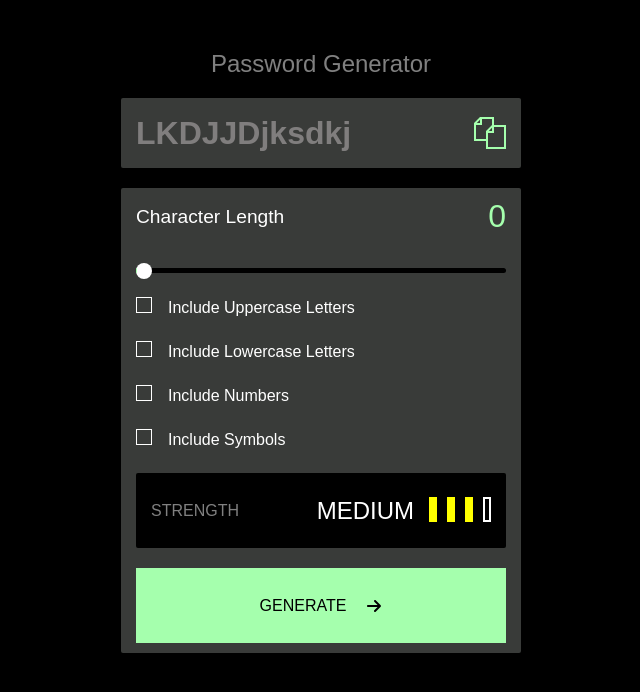
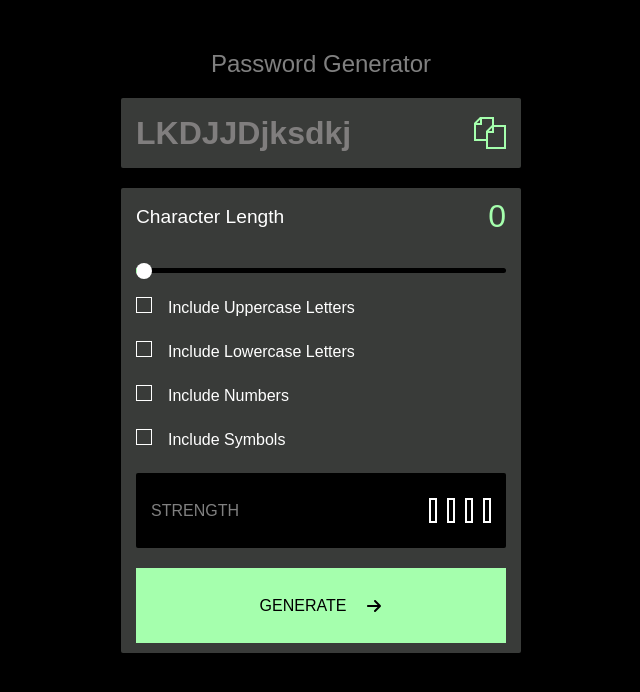
Before and after one commit to Volkus80/PassCreator, a React (Create React App) app: page / in a window 1280 px wide. Shown: the top 692 px of the page, without its empty margins (319-959 px from the left). Built offline with nearby package versions, Linux system fonts and the light colour scheme.

Commit message:
added range description

```diff
--- a/src/App.jsx
+++ b/src/App.jsx
@@ -14,10 +14,16 @@ import Range from "./components/Range";
 import Text from "./UI/Text";
 import ProgressBar from "./components/ProgressBar";
 import GenButton from "./components/GenButton";
+import { selectNumbers } from "./store/numbers/numbersSelectors";
+import { selectSymbols } from "./store/symbols/symbolsSelectors";
+import { setNumbers } from "./store/numbers/numbersActions";
+import { setSymbols } from "./store/symbols/symbolsActions";
 
 export default function App() {
     const upper = useSelector(selectUpperCase);
     const lower = useSelector(selectLowerCase);
+    const numbers = useSelector(selectNumbers);
+    const symbols = useSelector(selectSymbols);
     const dispatch = useDispatch();
     return (
         <Container>
@@ -38,8 +44,16 @@ export default function App() {
                     value={lower}
                     changeValue={() => dispatch(lowerCase)}
                 />
-                <Checkbox text='Include Numbers' />
-                <Checkbox text='Include Symbols' />
+                <Checkbox
+                    text='Include Numbers'
+                    value={numbers}
+                    changeValue={() => dispatch(setNumbers)}
+                />
+                <Checkbox
+                    text='Include Symbols'
+                    value={symbols}
+                    changeValue={() => dispatch(setSymbols)}
+                />
                 <Part
                     bg_color='black'
                     direction='row'
--- a/src/components/ProgressBar.jsx
+++ b/src/components/ProgressBar.jsx
@@ -1,5 +1,10 @@
 import styled from "styled-components";
-
+import { useSelector } from "react-redux";
+import { selectLowerCase } from "../store/lowerCase/lowerCaseSelectors";
+import { selectNumbers } from "../store/numbers/numbersSelectors";
+import { selectSymbols } from "../store/symbols/symbolsSelectors";
+import { selectUpperCase } from "../store/upperCase/upperCaseSelectors";
+import { selectRange } from "../store/range/rangeSelectors";
 import ProgressItem from "../UI/ProgressItem";
 import Text from "../UI/Text";
 
@@ -17,15 +22,42 @@ const ProgressContainer = styled.div`
 `;
 
 export default function ProgressBar() {
-    const value = 4;
-    let quantity = 3;
-    const items = [];
-    for (let i = 0; i < value; i++) {
-        let active = false;
-        if (quantity > 0) active = true;
-        quantity--;
-        items.push(<ProgressItem active={active} key={i} />)
+
+    const upperCase = useSelector(selectUpperCase);
+    const lowerCase = useSelector(selectLowerCase);
+    const numbers = useSelector(selectNumbers);
+    const symbols = useSelector(selectSymbols);
+    const range = useSelector(selectRange);
+
+    const params = [upperCase, lowerCase, numbers, symbols];
+
+    const strength = () => params.sort((a, b) => b - a);
+
+    const items = strength().map((item, i) => <ProgressItem active={item} key={i} />);
+
+    const strengthDescription = () => {
+        const selectedParams = params.filter(param => param === true);
+        const strengthValue = params.length
+        switch (selectedParams.length) {
+            case 1: {
+                return 'LOW';
+            }
+            case 2: {
+                return 'MEDIUM'
+            }
+            case 3: {
+                return 'MEDIUM'
+            }
+            case 4: {
+                return 'HARD'
+            }
+            default: {
+                return ''
+            }
+        }
     }
+
+
 
     return (
         <Container>
@@ -33,7 +65,7 @@ export default function ProgressBar() {
                 fz='1.5rem'
                 color='white'
                 fw='500'
-            >MEDIUM</Text>
+            >{strengthDescription()}</Text>
             <ProgressContainer>
                 {items}
             </ProgressContainer>
--- a/src/store/lowerCase/lowerCaseSelectors.js
+++ b/src/store/lowerCase/lowerCaseSelectors.js
@@ -1 +1 @@
-export const selectLowerCase = (state) => state.lowerCase;
+export const selectLowerCase = (state) => state.lower;
--- /dev/null
+++ b/src/store/numbers/numbersActions.js
@@ -0,0 +1,5 @@
+export const NUMBERS = 'NUMBERS';
+
+export const setNumbers = {
+    type: NUMBERS,
+};
--- /dev/null
+++ b/src/store/numbers/numbersReducer.js
@@ -0,0 +1,12 @@
+import { NUMBERS } from "./numbersActions";
+
+export const numbersReducer = (state = false, action) => {
+    switch (action.type) {
+        case NUMBERS: {
+            return !state;
+        }
+        default: {
+            return state;
+        }
+    }
+}
--- /dev/null
+++ b/src/store/numbers/numbersSelectors.js
@@ -0,0 +1 @@
+export const selectNumbers = (state) => state.numbers;
--- a/src/store/root-reducer.js
+++ b/src/store/root-reducer.js
@@ -2,9 +2,13 @@ import { combineReducers } from "redux";
 import { rangeReducer } from "./range/rangeReducer";
 import { upperCaseReducer } from "./upperCase/upperCaseReducer";
 import { lowerCaseReducer } from "./lowerCase/lowerCaseReducer";
+import { numbersReducer } from "./numbers/numbersReducer";
+import { symbolsReducer } from './symbols/symbolsReducer';
 
 export const rootReducer = combineReducers({
     range: rangeReducer,
     upper: upperCaseReducer,
-    lower: lowerCaseReducer
+    lower: lowerCaseReducer,
+    numbers: numbersReducer,
+    symbols: symbolsReducer,
 })
--- /dev/null
+++ b/src/store/symbols/symbolsActions.js
@@ -0,0 +1,5 @@
+export const SYMBOLS = 'SYMBOLS';
+
+export const setSymbols = {
+    type: SYMBOLS,
+};
--- /dev/null
+++ b/src/store/symbols/symbolsReducer.js
@@ -0,0 +1,12 @@
+import { SYMBOLS } from "./symbolsActions";
+
+export const symbolsReducer = (state = false, action) => {
+    switch (action.type) {
+        case SYMBOLS: {
+            return !state;
+        }
+        default: {
+            return state;
+        }
+    }
+}
--- /dev/null
+++ b/src/store/symbols/symbolsSelectors.js
@@ -0,0 +1 @@
+export const selectSymbols = (state) => state.symbols;
--- a/src/store/upperCase/upperCaseSelectors.js
+++ b/src/store/upperCase/upperCaseSelectors.js
@@ -1 +1 @@
-export const selectUpperCase = (state) => state.upperCase;
+export const selectUpperCase = (state) => state.upper;
```
